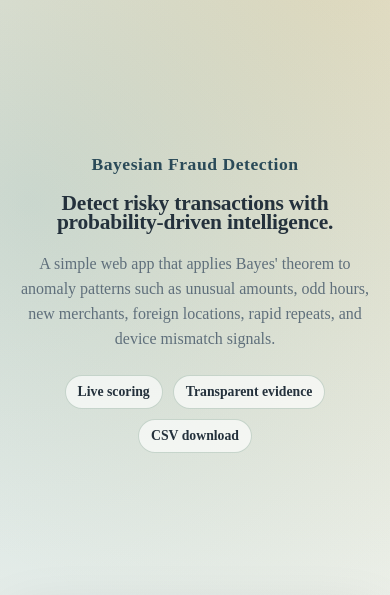
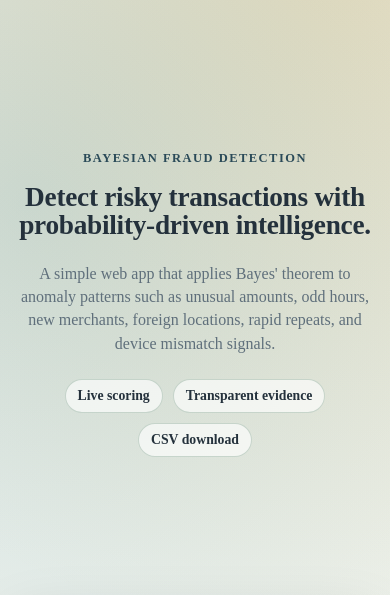
Before and after one commit to KritikaTech123/Fraud-Detection-Using-Bayesian-Probability, a Flask app: page / in a window 390 px wide. Shown: the part 99-694 px from the top of the page. Run offline with Flask 3, Linux system fonts and the light colour scheme.

Commit message:
Refine hero section to cleaner balanced typography

```diff
--- a/static/styles.css
+++ b/static/styles.css
@@ -85,33 +85,33 @@ body {
 }
 
 .hero {
-  min-height: calc(100vh - 82px);
+  min-height: min(62vh, 560px);
   margin-bottom: 24px;
   display: flex;
   flex-direction: column;
   align-items: center;
   justify-content: center;
-  gap: 12px;
+  gap: 8px;
   text-align: center;
 }
 
 .eyebrow {
   font-family: "Times New Roman", Times, serif;
-  letter-spacing: 0.03em;
-  text-transform: none;
+  letter-spacing: 0.12em;
+  text-transform: uppercase;
   font-weight: 700;
   color: #2a4a58;
-  font-size: 1.4rem;
+  font-size: 0.9rem;
 }
 
 h1 {
   font-family: "Times New Roman", Times, serif;
   margin: 8px auto 0;
-  font-size: clamp(2rem, 5vw, 4.8rem);
-  font-weight: 800;
-  line-height: 0.76;
+  font-size: clamp(2rem, 5.2vw, 4.35rem);
+  font-weight: 700;
+  line-height: 0.95;
   letter-spacing: -0.01em;
-  max-width: min(96vw, 24ch);
+  max-width: min(94vw, 17ch);
   text-align: center;
   color: var(--ink);
 }
@@ -130,14 +130,15 @@ h1 {
 }
 
 .hero-line-one {
-  margin-bottom: -0.08em;
+  margin-bottom: 0.02em;
 }
 
 .subtitle {
-  margin: 10px auto 0;
+  margin: 12px auto 0;
   color: var(--muted);
-  max-width: 62ch;
-  line-height: 1.55;
+  max-width: 56ch;
+  line-height: 1.45;
+  font-size: clamp(1rem, 1.8vw, 1.18rem);
 }
 
 .hero-badges {
@@ -499,13 +500,17 @@ th {
 
 @media (max-width: 520px) {
   h1 {
-    font-size: clamp(1.25rem, 5.5vw, 2rem);
-    line-height: 0.95;
+    font-size: clamp(1.45rem, 7vw, 2.35rem);
+    line-height: 1.02;
     max-width: 92vw;
   }
 
   .eyebrow {
-    font-size: 1.1rem;
+    font-size: 0.78rem;
+  }
+
+  .subtitle {
+    max-width: 92vw;
   }
 
   .hero {
```
